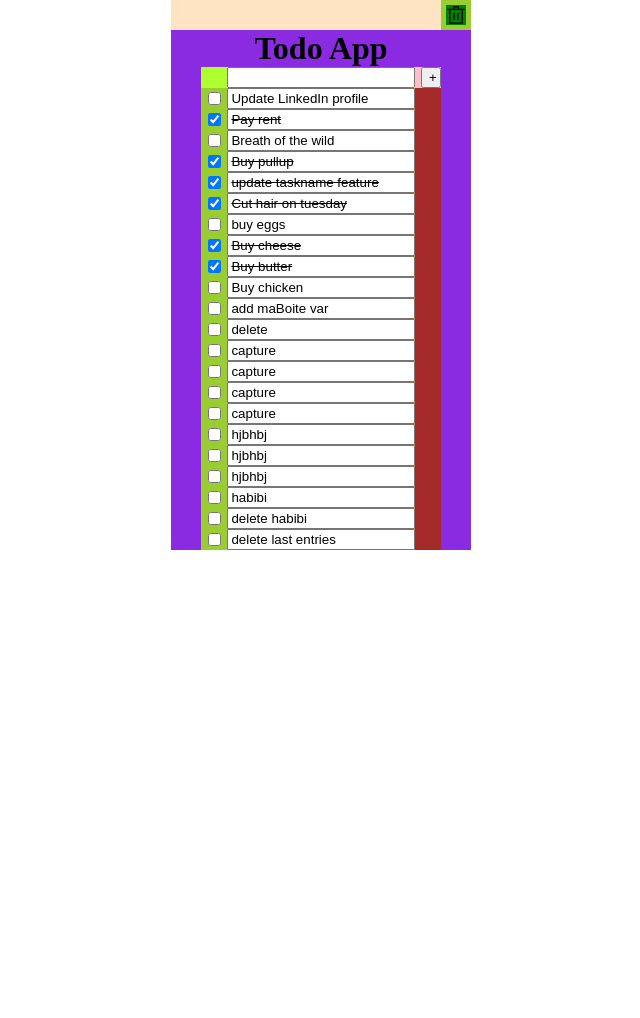
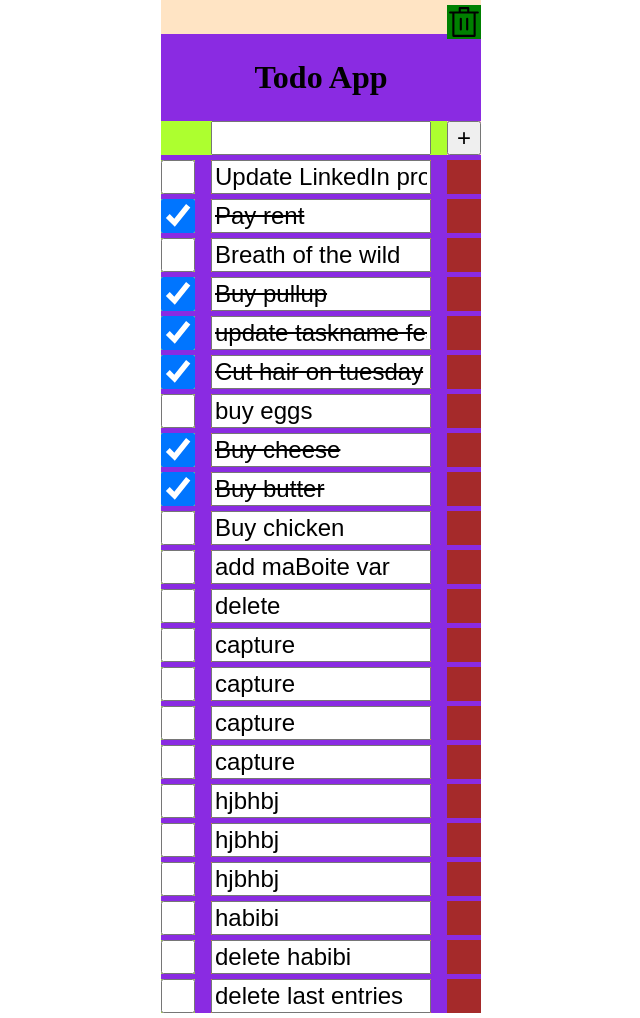
Before and after one commit to s-t-e-v/todolist2, a Django app: page /todo/ in a window 1280 px wide. Shown: the whole page, without its empty margins (319-959 px from the left). Before the commit the page ends 550 px from the top, so only its background shows below. Run offline with Django 4.2, Linux system fonts and the light colour scheme; data comes from the database, SQL or seed files in the repository; both versions use the stored data as it was after the commit.

Commit message:
css spacing

```diff
--- a/todolist/todo/static/css/style.css
+++ b/todolist/todo/static/css/style.css
@@ -6,7 +6,7 @@
 
 /* Main */
 main {
-    width: 300px;
+    width: 320px;
 
     margin: 0 auto;
 
@@ -20,29 +20,23 @@ main {
 
         background-color: bisque;
 
-        height: 30px;
-
     }
 
         /* Deletion mode box */
         .del_mode_box {
-            width: 30px;
-            height: 30px;
+            width: 34px;
+            height: 34px;
             background-color: yellowgreen;
 
             position: relative;
+            top: 5px;
         }
 
         /* Off state */
         .del_mode_icon {
-            width: 20px;
-            height: 20px;
+            width: 100%;
+            height: 100%;
             background-color: green;
-
-
-            position: absolute;
-            top: 5px;
-            left: 5px;
 
             background-image: url('../img/off.svg');
             background-size: cover;
@@ -54,14 +48,12 @@ main {
         #trash {
 
             position: absolute;
-            top: 5px;
-            left: 5px;
 
             box-sizing: border-box;
             margin: 0;
 
-            width: 20px;
-            height: 20px;
+            width: 100%;
+            height: 100%;
             opacity: 0;
 
             cursor: pointer;
@@ -78,11 +70,12 @@ main {
 /* H1 */
 h1 {
     text-align: center;
+    margin: 25px 0;
 }
 
 /* Entry zone */
 .entry_zone, #tasklist {
-    width: 80%;
+    width: 100%;
     margin: 0 auto;
 }
 
@@ -90,22 +83,29 @@ h1 {
     background-color: greenyellow;
     display: flex;
     justify-content: flex-end;
+    gap: 16px;
+
+    margin-bottom: 5px;
 }
 
     /* Text input container */
     .text_entry_box {
-        width: 78%;
+        width: 220px;
+        height: 34px;
     }
 
         /* text_entry input*/
         .text_entry_box #text_entry {
             width: 100%;
+            height: 100%;
+
+            font-size: 1.5em;
         }
 
 
     /* Big button container */
     .add_box {
-        width: 11%;
+        width: 34px;
         display: flex;
         justify-content: flex-end;
         background-color: pink;
@@ -113,7 +113,10 @@ h1 {
 
         /* Big button */
         #big_button {
-            width: 20px;
+            width: 100%;
+            height: 100%;
+
+            font-size: 1.5em;
         }
 
 
@@ -122,20 +125,29 @@ h1 {
         /* Task */
         .task {
             display: flex;
+            gap: 16px;
+            margin-bottom: 5px;
         }
 
             /* Checkboc */
             .checkbox_box {
-                width: 11%;
+                width: 34px;
+                height: 34px;
                 display: flex;
-                justify-content: center;
                 background-color: yellowgreen;
 
             }
 
-            /* Task nmae container */
+                .checkbox {
+                    width: 100%;
+                    height: 100%;
+                }
+
+            /* Task name container */
             .taskname_box {
-                width: 78%;
+                width: 220px;
+                height: 34px;
+
                 background-color: peru;
             }
 
@@ -143,17 +155,23 @@ h1 {
 
                 .taskname {
                     width: 100%;
+                    height: 100%;
+
+                    font-size: 1.5em;
                 }
 
             /* Del task button container */
             .del_task_box {
-                width: 11%;
+                width: 34px;
+                height: 34px;
                 background-color: brown;
-                display: flex;
-                justify-content: flex-end;
             }
 
                 /* del task button */
                 .del_task {
-                    width: 20px;
+                    width: 100%;
+                    height: 100%;
+
+                    font-size: 1.2em;
+
                 }
```
Also changed, not shown: todolist/db.sqlite3.
